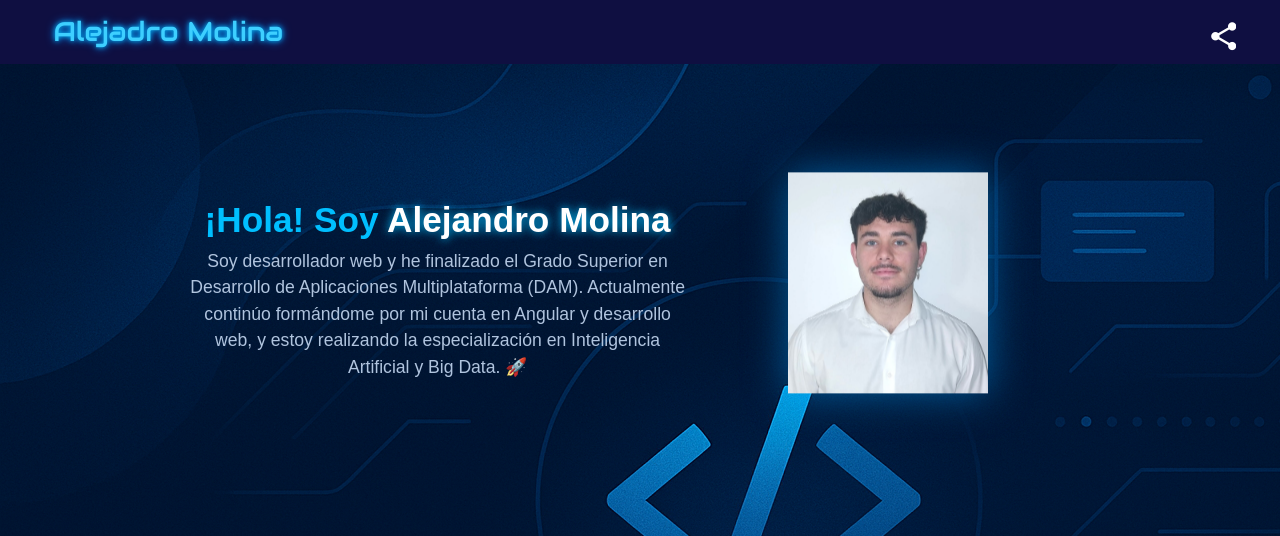
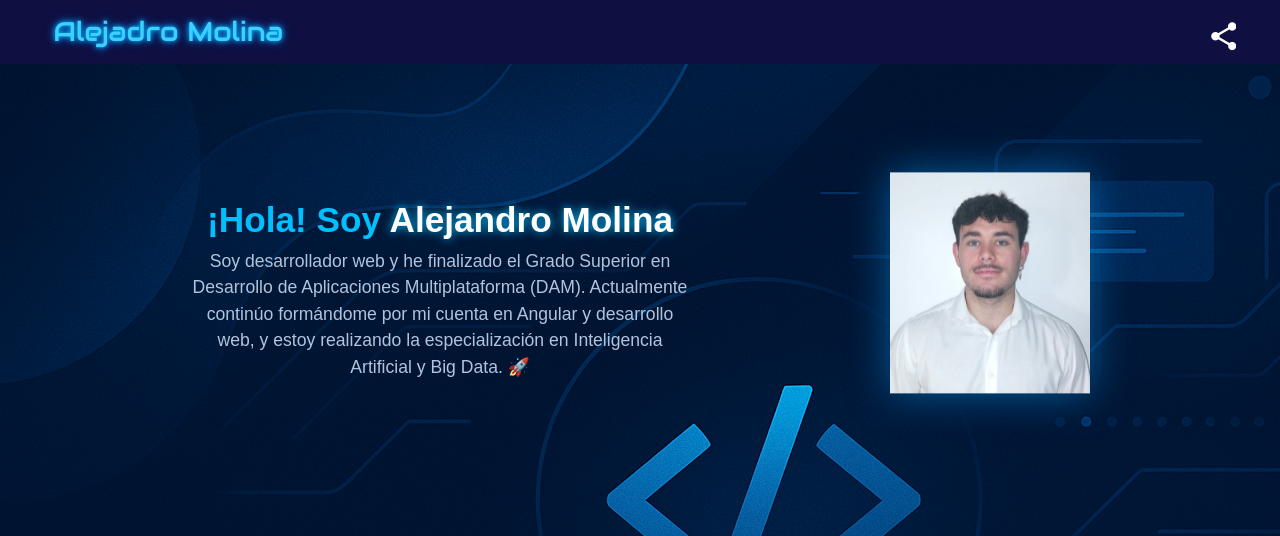
Before and after one commit to Alexmt2002/Portafolios, an Angular app: page / in a window 1280 px wide. Shown: the top 536 px of the page. Built offline with nearby package versions, Linux system fonts and the light colour scheme.

Commit message:
centrado la presentacion

```diff
--- a/src/app/app.scss
+++ b/src/app/app.scss
@@ -45,17 +45,17 @@ z-index: 1000;
  position: relative;
  display: flex;
  flex-direction: column;
-  align-items: center;
+ align-items: center;  /* Esto centra el TEXTO dentro del contenedor */
  justify-content: center;
 
-  width: 80%;
-  max-width: 1200px;
+ width: 90%;
+ max-width: 1400px;
  text-align: center;
 
-  /* Asegúrate de que no tenga 'margin: auto' */
  margin-top: 100px; /* Margen para el header fijo */
  margin-bottom: 5%;
+ /* ¡Asegúrate de no tener un margin-left: 10% o similar! */
 
  /* ¡AQUÍ LA MAGIA! */
-  /* Lo movemos un 10% (o lo que quieras) desde la izquierda */ /* Ajusta este valor */
+ align-self: center; /* Esto centra EL CONTENEDOR MISMO dentro del body */
 }
--- a/src/app/component/presentacion/presentacion.scss
+++ b/src/app/component/presentacion/presentacion.scss
@@ -8,8 +8,9 @@
   /* Reemplazamos 'padding: 80px 10%;' por esto: */
   padding-top: 80px;
   padding-bottom: 80px;
-  padding-left: 10%;  /* Mantenemos el 10% a la izquierda */
-  padding-right: 5%; /* <-- ¡Reduce esto para mover la imagen a la derecha! */
+  padding-left: 5%; /* <-- Reducido */
+  padding-right: 5%;/* <-- ¡Reduce esto para mover la imagen a la derecha! */
+  gap: 200px;
 }
 
 .texto {
@@ -38,7 +39,7 @@
   width: 200px;
   filter: drop-shadow(0 0 20px rgba(0, 162, 255, 0.5));
   animation: flotar 3s ease-in-out infinite;
-  padding-left: 50%;
+
 }
 
 @keyframes flotar {
```
Also changed, not shown: src/app/component/presentacion/src/assets/img/fondo-chat.png (deleted). Lines whose indentation alone changed are shown as unchanged.
